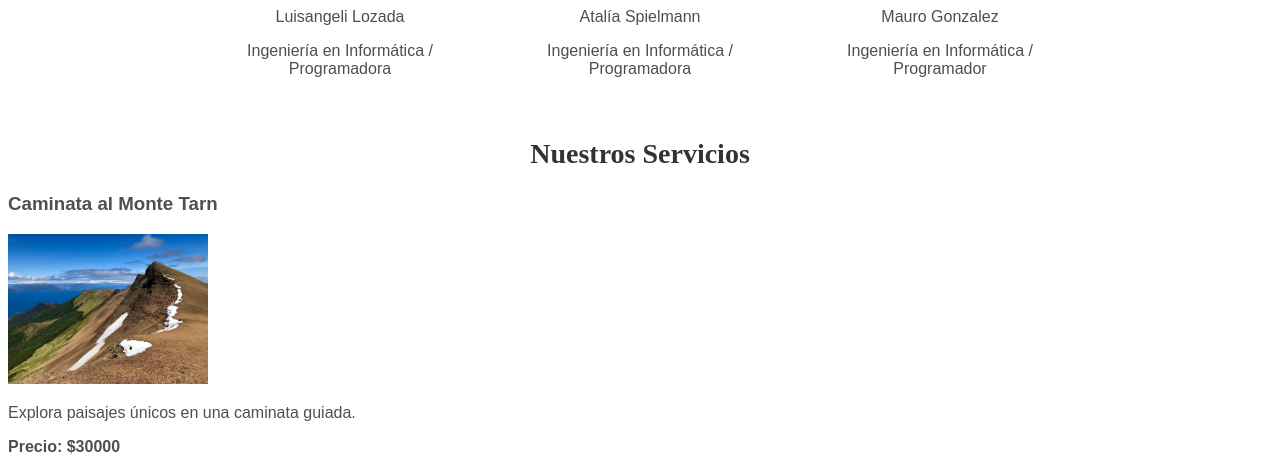
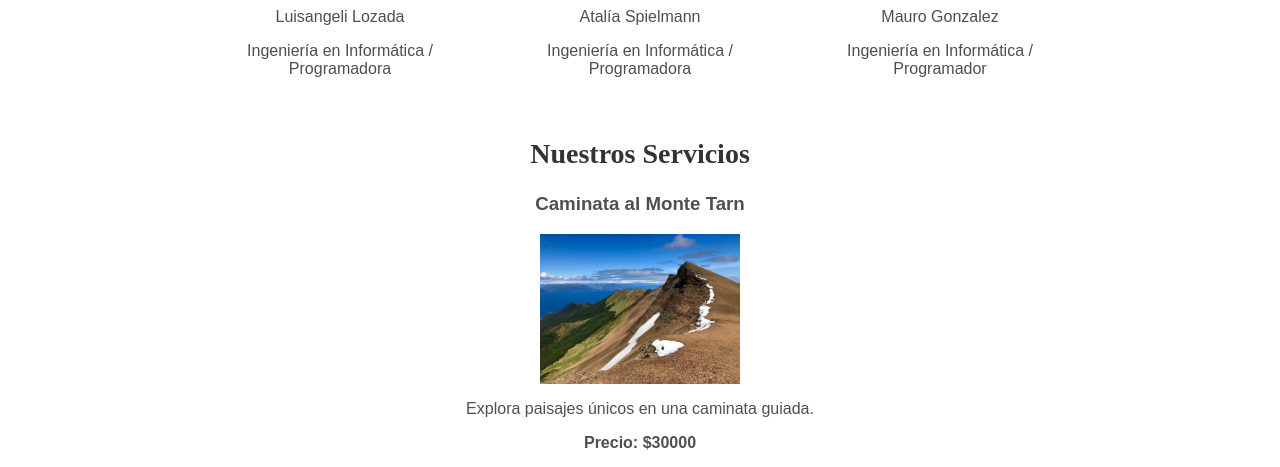
Before and after one commit to Koritz14/proyecto-frontend-U2, a plain HTML site: page index.html in a window 1280 px wide. Shown: the part 333-800 px from the top of the page. Drawn offline with Linux system fonts and the light colour scheme; a web font is replaced by a local one.

Commit message:
Centrado de servicios

```diff
--- a/scripts.js
+++ b/scripts.js
@@ -30,7 +30,7 @@ function mostrarServicios() {
         contenedor.innerHTML += `
             <div class="servicio">
                 <h3>${servicio.nombre}</h3>
-                <img src="${servicio.imagen}" width="200">
+                <img class="img-servicio" src="${servicio.imagen}" width="200">
                 <p>${servicio.descripcion}</p>
                 <p><strong>Precio: $${servicio.precio}</strong></p>
             </div>
--- a/styles.css
+++ b/styles.css
@@ -84,3 +84,12 @@ button{
     border: 3px solid #003B5C; /* Usando el azul de tu paleta */
     margin-bottom: 10px;
 }
+
+.img-servicio {
+    display: block;
+    margin: 0 auto;
+}
+
+.servicio {
+    text-align: center;   /* <--- centra texto e imagen */
+}
```
